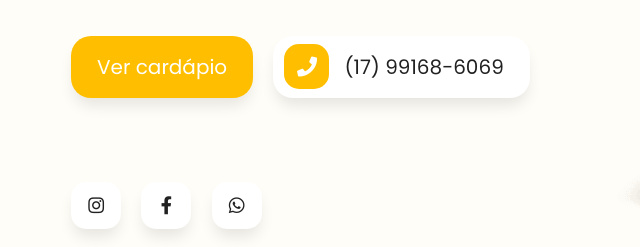
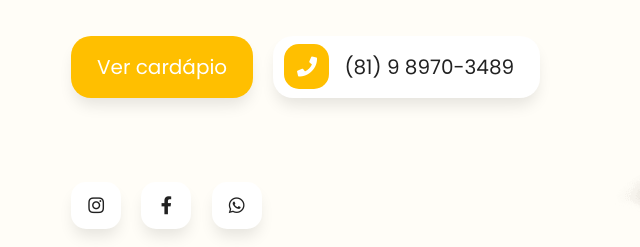
Before and after one commit to JoaoNetoDev-code/Cardapio-Online, a plain HTML site: page index.html in a window 1280 px wide. Shown: the part 526-773 px from the top of the page, 14-654 px from the left. Drawn offline with Linux system fonts and the light colour scheme.

Commit message:
projeto cardapio online v1 ajuste

```diff
--- a/index.html
+++ b/index.html
@@ -80,7 +80,7 @@
                                     <span class="icon-left">
                                         <i class="fa fa-phone"></i>
                                     </span>
-                                    (17) 99168-6069
+                                    (81) 9 8970-3489
                                 </a>
                             </div>
                         </div>
```
